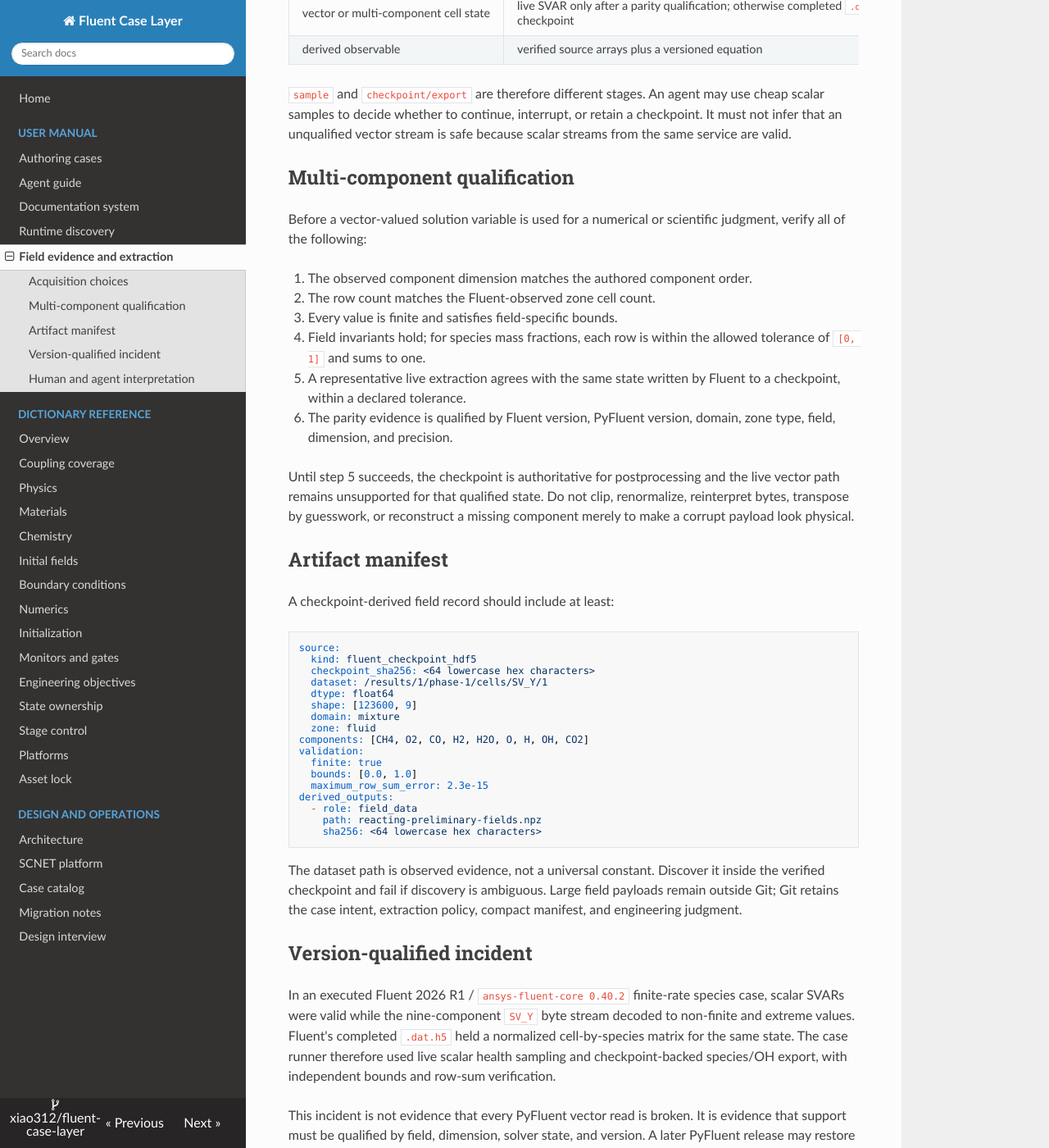
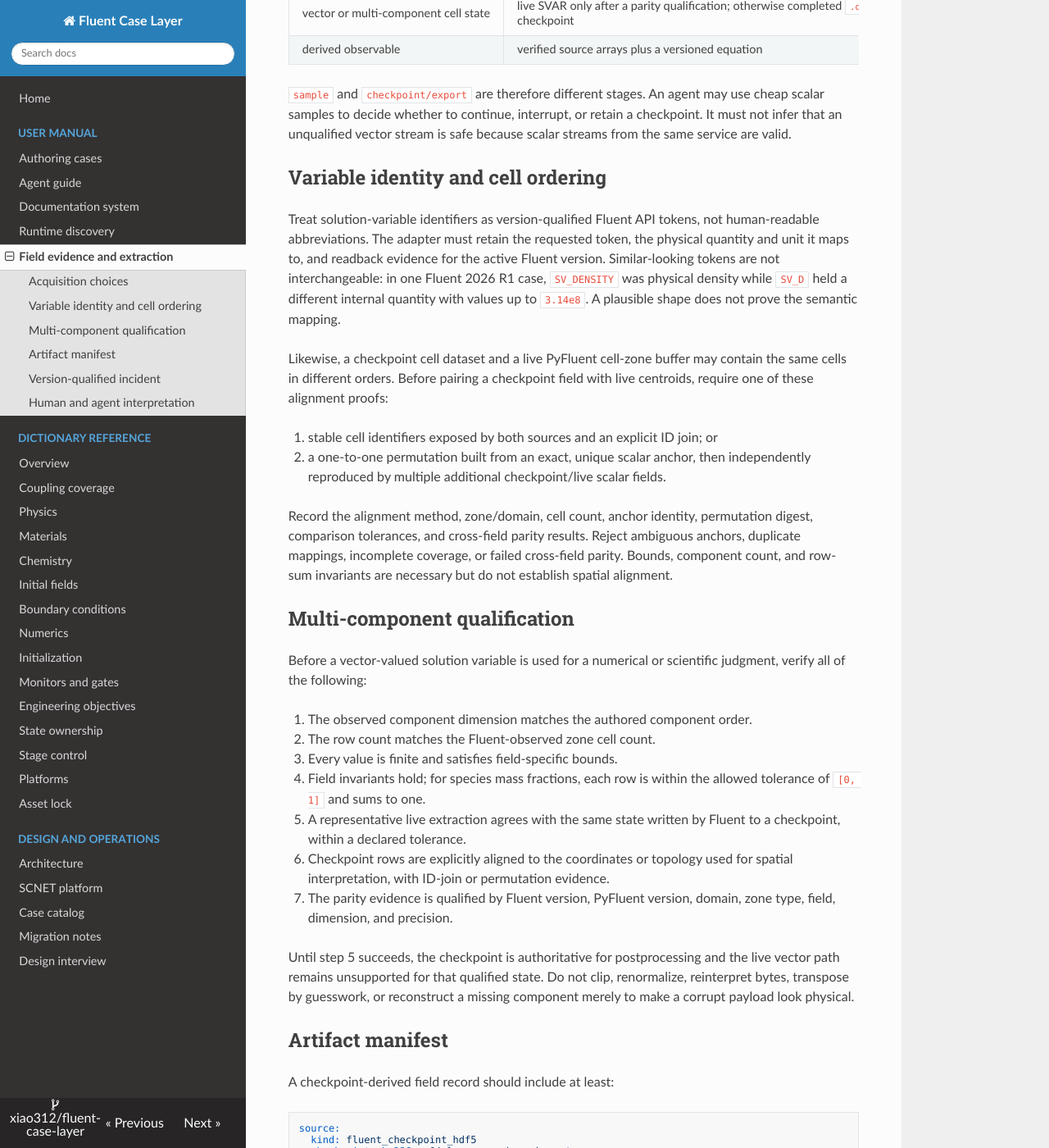
Before and after one commit to xiao312/fluent-case-layer, an MkDocs documentation site: the page built from docs/manual/field-evidence.md, in a window 1280 px wide and 1400 px high, scrolled down 584 px. Shown: the whole window at 82% size. Built offline with MkDocs 1.6.1, drawn with Linux system fonts in a browser that asks for light colours; nearby versions of some CDN libraries; some of the changed text lies outside the part shown.

Commit message:
docs: require explicit Fluent field alignment

```diff
--- a/docs/manual/field-evidence.md
+++ b/docs/manual/field-evidence.md
@@ -27,6 +27,31 @@ use cheap scalar samples to decide whether to continue, interrupt, or retain a
 checkpoint. It must not infer that an unqualified vector stream is safe because
 scalar streams from the same service are valid.
 
+## Variable identity and cell ordering
+
+Treat solution-variable identifiers as version-qualified Fluent API tokens,
+not human-readable abbreviations. The adapter must retain the requested token,
+the physical quantity and unit it maps to, and readback evidence for the active
+Fluent version. Similar-looking tokens are not interchangeable: in one Fluent
+2026 R1 case, `SV_DENSITY` was physical density while `SV_D` held a different
+internal quantity with values up to `3.14e8`. A plausible shape does not prove
+the semantic mapping.
+
+Likewise, a checkpoint cell dataset and a live PyFluent cell-zone buffer may
+contain the same cells in different orders. Before pairing a checkpoint field
+with live centroids, require one of these alignment proofs:
+
+1. stable cell identifiers exposed by both sources and an explicit ID join; or
+2. a one-to-one permutation built from an exact, unique scalar anchor, then
+   independently reproduced by multiple additional checkpoint/live scalar
+   fields.
+
+Record the alignment method, zone/domain, cell count, anchor identity,
+permutation digest, comparison tolerances, and cross-field parity results.
+Reject ambiguous anchors, duplicate mappings, incomplete coverage, or failed
+cross-field parity. Bounds, component count, and row-sum invariants are
+necessary but do not establish spatial alignment.
+
 ## Multi-component qualification
 
 Before a vector-valued solution variable is used for a numerical or scientific
@@ -39,7 +64,9 @@ judgment, verify all of the following:
    allowed tolerance of `[0, 1]` and sums to one.
 5. A representative live extraction agrees with the same state written by
    Fluent to a checkpoint, within a declared tolerance.
-6. The parity evidence is qualified by Fluent version, PyFluent version, domain,
+6. Checkpoint rows are explicitly aligned to the coordinates or topology used
+   for spatial interpretation, with ID-join or permutation evidence.
+7. The parity evidence is qualified by Fluent version, PyFluent version, domain,
    zone type, field, dimension, and precision.
 
 Until step 5 succeeds, the checkpoint is authoritative for postprocessing and
@@ -65,6 +92,11 @@ validation:
   finite: true
   bounds: [0.0, 1.0]
   maximum_row_sum_error: 2.3e-15
+  row_alignment:
+    method: exact_unique_scalar_anchor_with_cross_field_parity
+    anchor: SV_T
+    permutation_sha256: <64 lowercase hex characters>
+    parity_fields: [SV_P, SV_U, SV_V]
 derived_outputs:
   - role: field_data
     path: reacting-preliminary-fields.npz
@@ -83,7 +115,12 @@ case, scalar SVARs were valid while the nine-component `SV_Y` byte stream
 decoded to non-finite and extreme values. Fluent's completed `.dat.h5` held a
 normalized cell-by-species matrix for the same state. The case runner therefore
 used live scalar health sampling and checkpoint-backed species/OH export, with
-independent bounds and row-sum verification.
+independent bounds and row-sum verification. A subsequent spatial audit found
+that the checkpoint matrix used global cell ordering while live PyFluent
+centroids used partition-local ordering. The retained checkpoint remained
+valid, but the first derived contour artifact was superseded. An exact
+temperature-based permutation, independently confirmed against pressure and
+both velocity components, produced the corrected spatial evidence.
 
 This incident is not evidence that every PyFluent vector read is broken. It is
 evidence that support must be qualified by field, dimension, solver state, and
```
